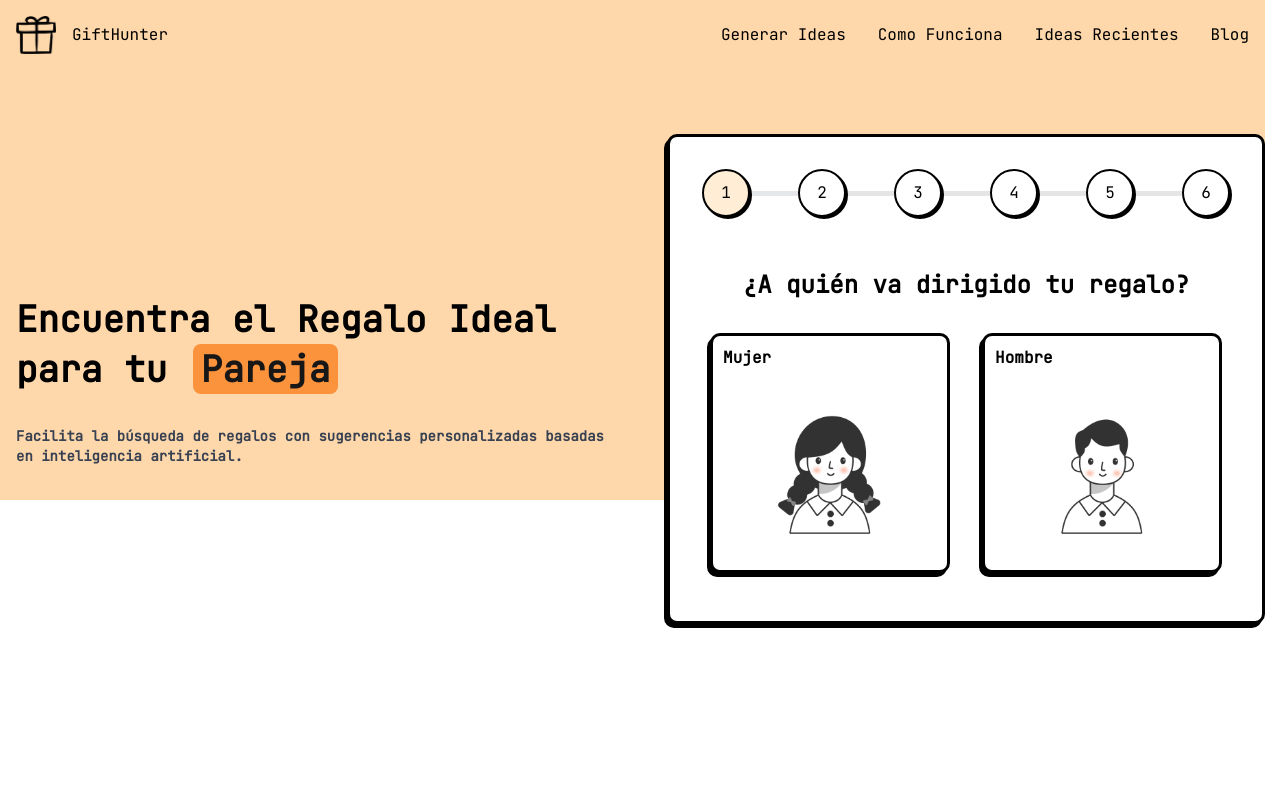
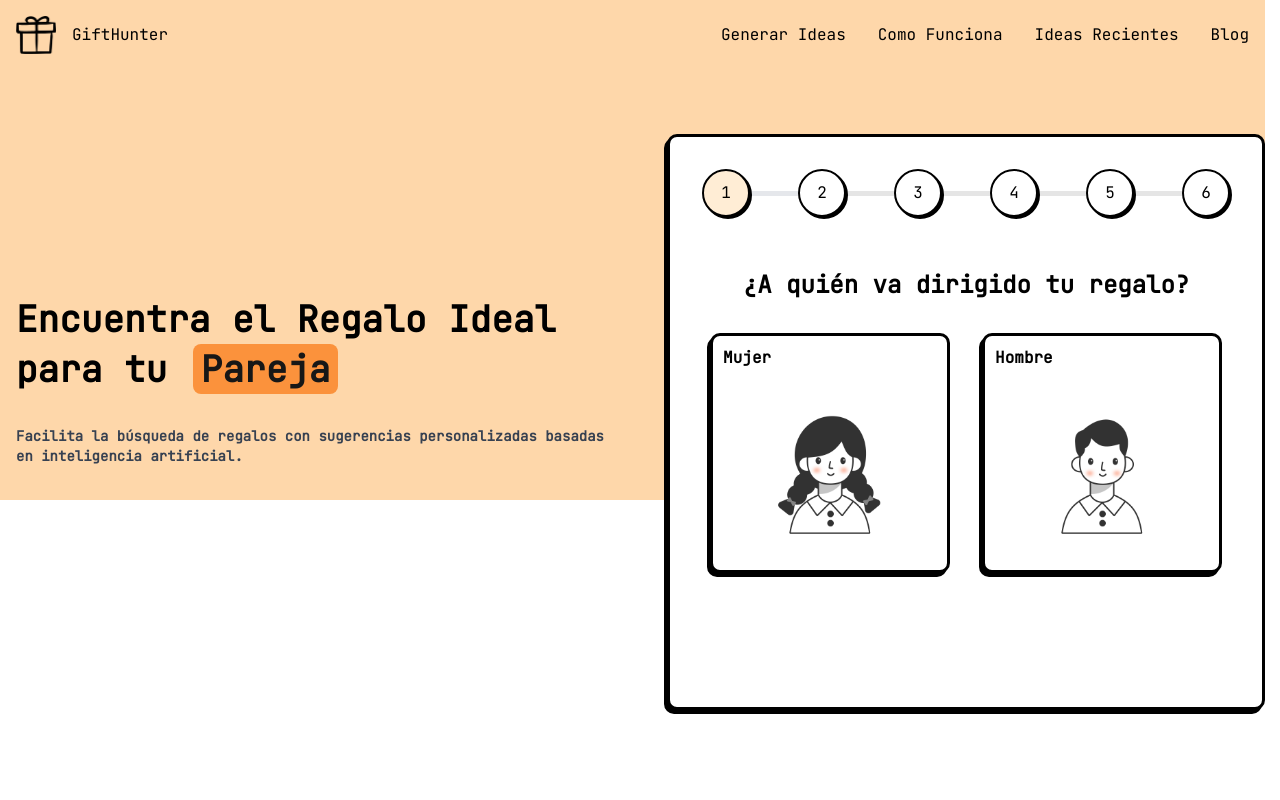
Before and after one commit to sergitejada/MiduVercelHackathon, a Next.js app: page / in a window 1280 px wide. Shown: the top 800 px of the page. Built offline with nearby package versions, Linux system fonts and the light colour scheme.

Commit message:
chore: Update gift generator form layout and styles

```diff
--- a/src/components/gift-generator-form/gift-generator-form.tsx
+++ b/src/components/gift-generator-form/gift-generator-form.tsx
@@ -47,15 +47,12 @@ export default function GiftGeneratorForm() {
 	}, [step])
 
 	return (
-		<Card className="flex h-3/4 w-[800px] flex-col justify-between p-8">
+		<Card className="flex h-[36rem] w-[800px] flex-col justify-between p-8">
 			<header>
 				<FormSteps step={step} />
 			</header>
-			<div className="mt-8 flex flex-1 flex-col gap-4">{currentStepComponent ?? <p>No step</p>}</div>
-			<footer className="mt-4 flex justify-between">
-				{hasPrevious && <Button onClick={previousStep}>Back</Button>}
-			</footer>
-			<div className="w-36" />
+			<div className="my-8 flex flex-1 flex-col gap-4">{currentStepComponent ?? <p>No step</p>}</div>
+			<footer className="flex justify-between">{hasPrevious && <Button onClick={previousStep}>Back</Button>}</footer>
 		</Card>
 	)
 }
```
